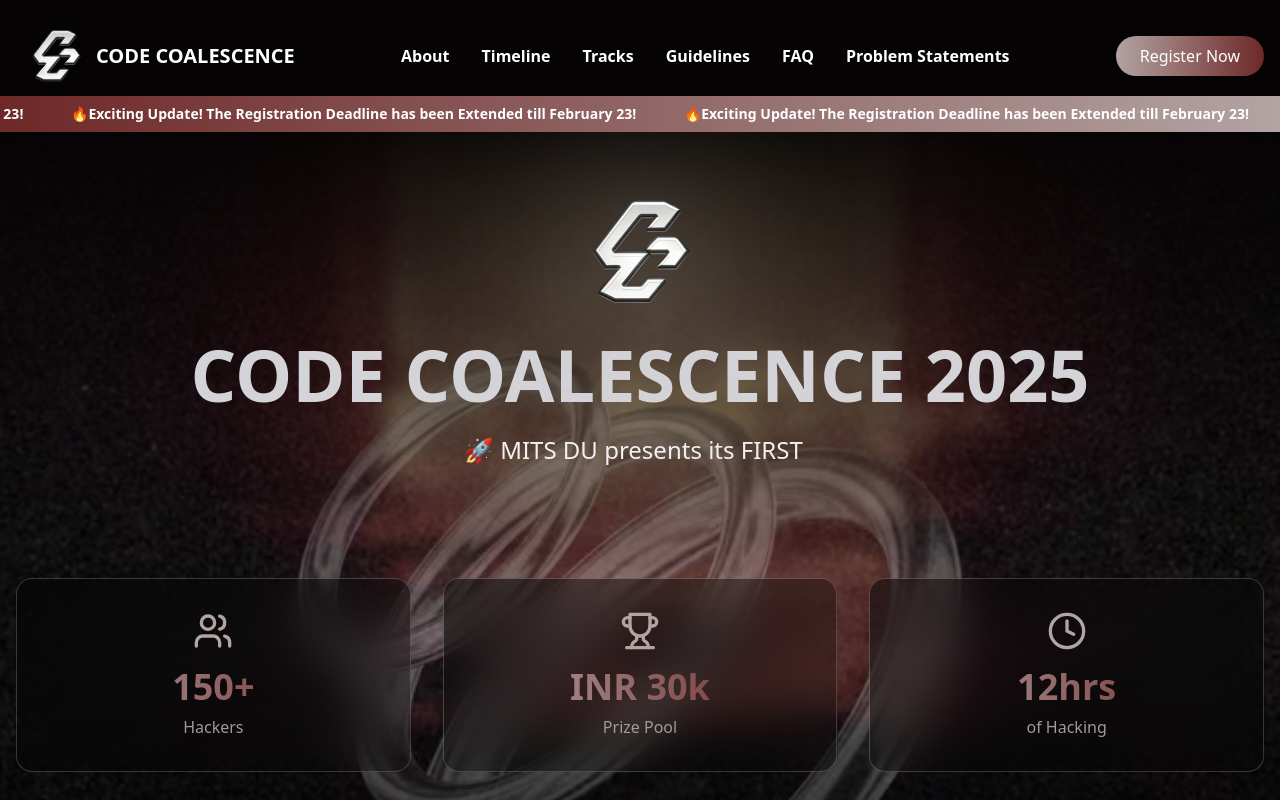
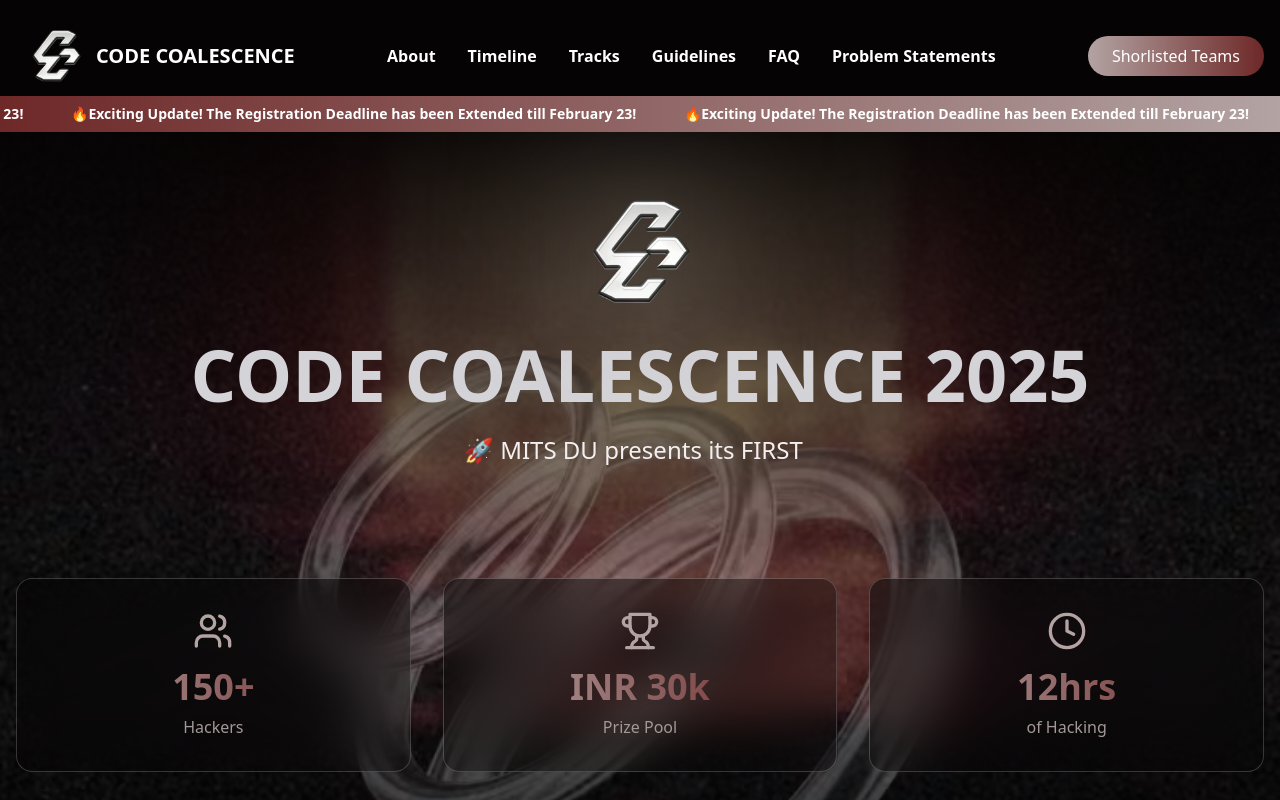
Before and after one commit to ayushmanlakshkar/CODE-COALESCENCE, a React (Vite) app: page / in a window 1280 px wide. Shown: the top 800 px of the page. Built offline with nearby package versions, Linux system fonts and the light colour scheme.

Commit message:
Merge branch '' of https://github.com/ayushmanlakshkar/CODE-COALESCENCE

```diff
--- a/src/components/HeroSection.tsx
+++ b/src/components/HeroSection.tsx
@@ -44,11 +44,18 @@ function HeroSection({ docsLink }: HeroSectionProps) {
                     className="text-lg md:text-2xl text-content mb-12 max-w-2xl mx-auto"
                 />
 
-                <div className="flex sm:hidden gap-4 justify-center">
+                {/* <div className="flex sm:hidden gap-4 justify-center">
                     <a href={docsLink}
                         className="group bg-gradient-to-r from-primary to-secondary px-8 py-4 rounded-xl font-semibold text-lg transition-all transform hover:scale-105 hover:shadow-[0_0_30px_rgba(6,182,212,0.3)] relative">
                         <div className="absolute inset-0 bg-content/20 rounded-xl opacity-0 group-hover:opacity-100 transition-opacity" />
                         Register Now
+                    </a>
+                </div> */}
+                <div className="flex sm:hidden gap-4 justify-center">
+                    <a href={`#${"shortlisted-teams"}`}
+                        className="group bg-gradient-to-r from-primary to-secondary px-8 py-4 rounded-xl font-semibold text-lg transition-all transform hover:scale-105 hover:shadow-[0_0_30px_rgba(6,182,212,0.3)] relative">
+                        <div className="absolute inset-0 bg-content/20 rounded-xl opacity-0 group-hover:opacity-100 transition-opacity" />
+                        View Shorlisted Teams
                     </a>
                 </div>
                 {/* <div className="absolute bottom-10 left-1/2 transform -translate-x-1/2 animate-bounce">
--- a/src/components/Navbar.tsx
+++ b/src/components/Navbar.tsx
@@ -70,13 +70,21 @@ function Navbar({
 
 
         {/* Register Button */}
-        <a
+        {/* <a
           href={docsLink}
           target="_blank"
           rel="noopener noreferrer"
           className="hidden nav:flex bg-gradient-to-r from-primary to-secondary hover:from-primary-light hover:to-secondary-light px-6 py-2 rounded-full font-medium transition-all transform hover:scale-105"
         >
           Register Now
+        </a> */}
+
+<a
+          href={`#${"shortlisted-teams"}`}
+
+          className="hidden nav:flex bg-gradient-to-r from-primary to-secondary hover:from-primary-light hover:to-secondary-light px-6 py-2 rounded-full font-medium transition-all transform hover:scale-105"
+        >
+          Shorlisted Teams
         </a>
 
         {/* Hamburger Menu Button (Mobile) */}
@@ -117,13 +125,19 @@ function Navbar({
             >
               Problem Statements
             </a>
-            <a
+            {/* <a
               target="_blank"
               rel="noopener noreferrer"
               href={docsLink}
               className="bg-gradient-to-r from-primary to-secondary hover:from-primary-light hover:to-secondary-light px-6 py-2 rounded-full font-medium transition-all transform hover:scale-105"
             >
               Register Now
+            </a> */}
+            <a
+              href={`#${"shortlisted-teams"}`}
+              className="bg-gradient-to-r from-primary to-secondary hover:from-primary-light hover:to-secondary-light px-6 py-2 rounded-full font-medium transition-all transform hover:scale-105"
+            >
+              Shorlisted Teams
             </a>
           </motion.div>
         )}
```
